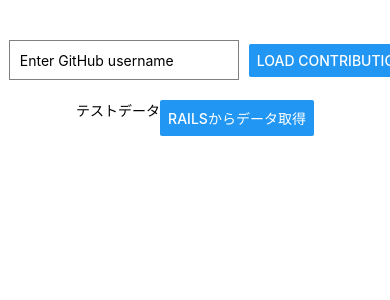
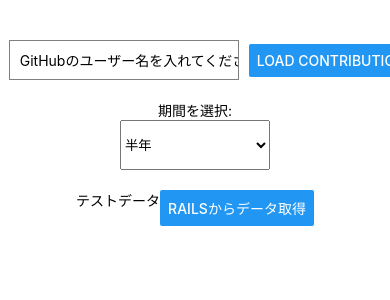
Before and after one commit to ocean6954/GitHubCalendar_ios_mobile, a React Native app: screen / in a window 390 px wide. Shown: the top 300 px of the page. Built offline with nearby package versions, Linux system fonts and the light colour scheme.

Commit message:
[add]データ取得コードの整理開始

```diff
--- a/App.tsx
+++ b/App.tsx
@@ -54,14 +54,36 @@
   const [calendarData, setCalendarData] = useState<Week[]>([]);
   const [username, setUsername] = useState('');
   const [period, setPeriod] = useState('6months');
-  const [contributionsRails, setContributions] = useState<ContributionRails[]>(
-    [],
-  );
+  const [contributionsRails, setContributionsRails] = useState<
+    ContributionRails[]
+  >([]);
 
+  //weekを整えていく
   const handleSubmit = async () => {
     if (username) {
       const weeks = await fetchData(username, period);
+      // console.log('weeks is', weeks);
+      // console.log('JSonデータ', JSON.stringify(weeks, null, 2));
+
+      // console.log('コントリビューションデー', weeks.week.contributionDays);
+
+      weeks.forEach(week => {
+        console.log('Week contributionDays:', week.contributionDays);
+        week.contributionDays.forEach(day => {
+          console.log('Day contribution:', day);
+        });
+      });
+
+      setCalendarData(weeks);
+    }
+  };
+
+  const handleSubmitToRails = async () => {
+    if (username) {
+      const weeks = await fetchData(username, period);
       console.log('weeks is', weeks);
+      // console.log('コントリビューションデー', weeks.week.ContributionDays);
+
       setCalendarData(weeks);
     }
   };
@@ -81,7 +103,7 @@
   //         'http://127.0.0.1:3000/api/contributions',
   //       );
   //       console.log('レスポンスデータ', response.data);
-  //       setContributions(response.data);
+  //       setContributionsRails(response.data);
   //     } catch (error) {
   //       console.error(error);
   //     }
@@ -144,7 +166,7 @@
           'http://127.0.0.1:3000/api/contributions',
         );
         // console.log('レスポンスデータ', response.data);
-        setContributions(response.data);
+        setContributionsRails(response.data);
       } catch (error) {
         console.error(error);
       }
@@ -155,11 +177,11 @@
 
   return (
     <ScrollView contentContainerStyle={styles.container}>
-      {console.log('ライス', contributionsRails)}
+      {/* {console.log('ライス', contributionsRails)} */}
       <View style={styles.form}>
         <TextInput
           style={styles.input}
-          placeholder="Enter GitHub username"
+          placeholder="GitHubのユーザー名を入れてください!"
           value={username}
           onChangeText={text => setUsername(text)}
           autoCapitalize="none"
@@ -167,7 +189,7 @@
         <Button title="Load Contributions" onPress={handleSubmit} />
       </View>
 
-      {/* <Text>期間を選択:</Text>
+      <Text>期間を選択:</Text>
       <Picker
         selectedValue={period}
         style={styles.picker}
@@ -175,7 +197,7 @@
         <Picker.Item label="3ヶ月" value="3months" />
         <Picker.Item label="半年" value="6months" />
         <Picker.Item label="1年" value="1year" />
-      </Picker> */}
+      </Picker>
 
       {/* <View style={styles.calendar}>
         {calendarData.map((week, weekIndex) => (
--- a/src/services/api.js
+++ b/src/services/api.js
@@ -18,7 +18,7 @@
 
 export const fetchData = async (username, period) => {
   const {from, to} = getDateRange(period);
-  console.log('token', REACT_APP_GITHUB_TOKEN);
+  console.log('tokenは', REACT_APP_GITHUB_TOKEN);
 
   const query = `
         {
```
